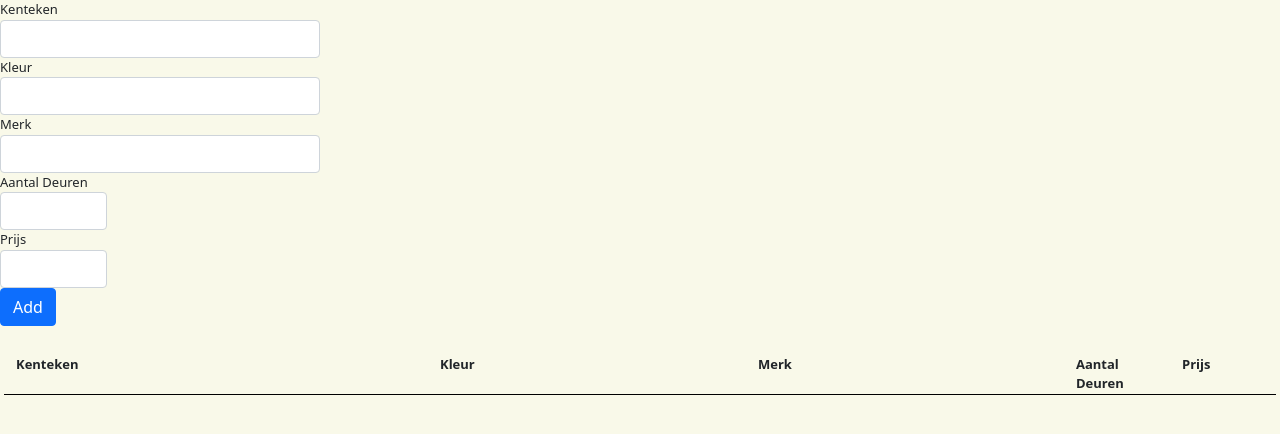
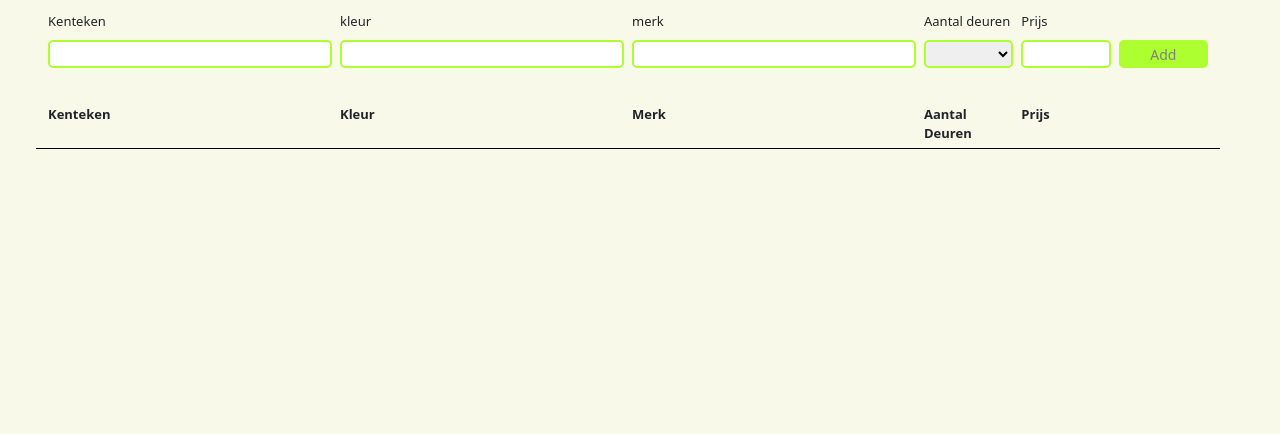
Before and after one commit to IvanKarst/C4_AngularJS_Ivan_Karst, a PHP site: the page made by Inleveropdrachten/opdracht b/index.html in a window 1280 px wide. Shown: the top 434 px of the page. Run offline with PHP 8.4, Linux system fonts and the light colour scheme; some libraries are stand-ins or nearby versions.

Commit message:
modified:   Inleveropdrachten/opdracht b/inc/master.css 	modified:   Inleveropdrachten/opdracht b/index.html

```diff
--- a/Inleveropdrachten/opdracht b/inc/master.css
+++ b/Inleveropdrachten/opdracht b/inc/master.css
@@ -61,9 +61,12 @@
 	justify-content: center;
 }
 
-.ctn{
-	width: 1280px !important;
-	max-width: 100vw !important;
+.cnt{
+	width: 100% !important;
+}
+
+.row{
+	width: 100% !important;
 }
 
 .ng-touched.ng-empty{
--- a/Inleveropdrachten/opdracht b/index.html
+++ b/Inleveropdrachten/opdracht b/index.html
@@ -12,7 +12,7 @@
 	<!-- Begin internal links -->
 	<link href="inc/master.css" rel="stylesheet">
 	<script src="inc/model.js"></script>
-	<script src="inc/controller.js"></script>
+	<script src="inc/inputler.js"></script>
 	<!-- End internal links -->
 
 	<!-- Begin Bootstrap link -->
@@ -21,52 +21,119 @@
 	<script src="https://cdn.jsdelivr.net/npm/bootstrap@5.0.2/dist/js/bootstrap.min.js" integrity="sha384-cVKIPhGWiC2Al4u+LWgxfKTRIcfu0JTxR+EQDz/bgldoEyl4H0zUF0QKbrJ0EcQF" crossorigin="anonymous"></script>
 	<!-- End Bootstrap link  -->
 </head>
-<body class="body" ng-app="myApp" ng-controller="myCtrl" ng-init="renderTable()">
+<body class="body" ng-app="myApp" ng-inputler="myCtrl" ng-init="renderTable()">
 	<!-- Form to add a new entry -->
-	<form ng-submit="updateTable(newCar)">
-		<div class="form-row">
-			<div class="form-group col-md-3">
-				<label for="kenteken">Kenteken</label>
-				<input type="text" class="form-control" id="kenteken" ng-model="newCar.kenteken" required>
+	<form class="px-5 py-2" ng-submit="updateTable(newCar)">
+		<div class="d-none d-lg-block cnt">
+			<div class="row px-2 py-1">
+				<div class="px-1 col-3">
+					Kenteken
+				</div>
+				<div class="px-1 col-3">
+					kleur
+				</div>
+				<div class="px-1 col-3">
+					merk
+				</div>
+				<div class="px-1 col-1">
+					Aantal deuren
+				</div>
+				<div class="px-1 col-1">
+					Prijs
+				</div>
 			</div>
-			<div class="form-group col-md-3">
-				<label for="kleur">Kleur</label>
-				<input type="text" class="form-control" id="kleur" ng-model="newCar.kleur" required>
+			<div class="row px-2 py-1">
+				<div class="px-1 col-3">
+					<input type="text" class="input" id="kenteken" ng-model="newCar.kenteken" required>
+				</div>
+				<div class="px-1 col-3">
+					<input type="text" class="input" id="kleur" ng-model="newCar.kleur" required>
+				</div>
+				<div class="px-1 col-3">
+					<input type="text" class="input" id="merk" ng-model="newCar.merk" required>
+				</div>
+				<div class="px-1 col-1">
+					<select class="input" ng-model="newCar.aantal_deuren" required>
+						<option value="3">3 Deuren</option>
+						<option value="5">5 Deuren</option>
+					</select>
+				</div>
+				<div class="px-1 col-1">
+					<input type="number" class="input" id="prijs" ng-model="newCar.prijs" required>
+				</div>
+				<div class="px-1 col-1">
+					<button type="submit" class="button">Add</button>
+				</div>
 			</div>
-			<div class="form-group col-md-3">
-				<label for="merk">Merk</label>
-				<input type="text" class="form-control" id="merk" ng-model="newCar.merk" required>
+		</div>
+		<div class="d-block d-lg-none cnt">
+			<div class="row px-2 py-1">
+				<div class="px-1 col-4">
+					Kenteken
+				</div>
+				<div class="px-1 col-8">
+					<input type="text" class="input" id="kenteken" ng-model="newCar.kenteken" required>
+				</div>
 			</div>
-			<div class="form-group col-md-1">
-				<label for="aantal_deuren">Aantal Deuren</label>
-				<input type="number" class="form-control" id="aantal_deuren" ng-model="newCar.aantal_deuren" required>
+			<div class="row px-2 py-1">
+				<div class="px-1 col-4">
+					kleur
+				</div>
+				<div class="px-1 col-8">
+					<input type="text" class="input" id="kleur" ng-model="newCar.kleur" required>
+				</div>
 			</div>
-			<div class="form-group col-md-1">
-				<label for="prijs">Prijs</label>
-				<input type="number" class="form-control" id="prijs" ng-model="newCar.prijs" required>
+			<div class="row px-2 py-1">
+				<div class="px-1 col-4">
+					merk
+				</div>
+				<div class="px-1 col-8">
+					<input type="text" class="input" id="merk" ng-model="newCar.merk" required>
+				</div>
 			</div>
-			<div class="form-group col-md-1">
-				<button type="submit" class="btn btn-primary">Add</button>
+			<div class="row px-2 py-1">
+				<div class="px-1 col-4">
+					Aantal deuren
+				</div>
+				<div class="px-1 col-8">
+					<select class="input" ng-model="newCar.aantal_deuren" required>
+						<option value="3">3 Deuren</option>
+						<option value="5">5 Deuren</option>
+					</select>
+				</div>
+			</div>
+			<div class="row px-2 py-1">
+				<div class="px-1 col-4">
+					Prijs
+				</div>
+				<div class="px-1 col-8">
+					<input type="number" class="input" id="prijs" ng-model="newCar.prijs" required>
+				</div>
+			</div>
+			<div class="row px-2 py-1">
+				<div class="px-1 col-12">
+					<button type="submit" class="button">Add</button>
+				</div>
 			</div>
 		</div>
 	</form>
 
 	<!-- Car Table -->
-	<div class="table p-3">
-		<div class="row head">
-			<div class="col-4">Kenteken</div>
-			<div class="col-3">Kleur</div>
-			<div class="col-3">Merk</div>
-			<div class="col-1">Aantal Deuren</div>
-			<div class="col-1">Prijs</div>
+	<div class="table px-5 py-2">
+		<div class="row px-2 py-1 head">
+			<div class="px-1 col-3">Kenteken</div>
+			<div class="px-1 col-3">Kleur</div>
+			<div class="px-1 col-3">Merk</div>
+			<div class="px-1 col-1">Aantal Deuren</div>
+			<div class="px-1 col-1">Prijs</div>
 		</div>
 
-		<div class="row sub" ng-repeat="car in cars">
-			<div class="col-4">{{ car.kenteken }}</div>
-			<div class="col-3">{{ car.kleur }}</div>
-			<div class="col-3">{{ car.merk }}</div>
-			<div class="col-1">{{ car.aantal_deuren }}</div>
-			<div class="col-1">{{ car.prijs | currency }}</div>
+		<div class="row px-2 py-1 sub" ng-repeat="car in cars">
+			<div class="px-1 col-3">{{ car.kenteken }}</div>
+			<div class="px-1 col-3">{{ car.kleur }}</div>
+			<div class="px-1 col-3">{{ car.merk }}</div>
+			<div class="px-1 col-1">{{ car.aantal_deuren }}</div>
+			<div class="px-1 col-1">{{ car.prijs | currency }}</div>
 		</div>
 	</div>
 </body>
```
